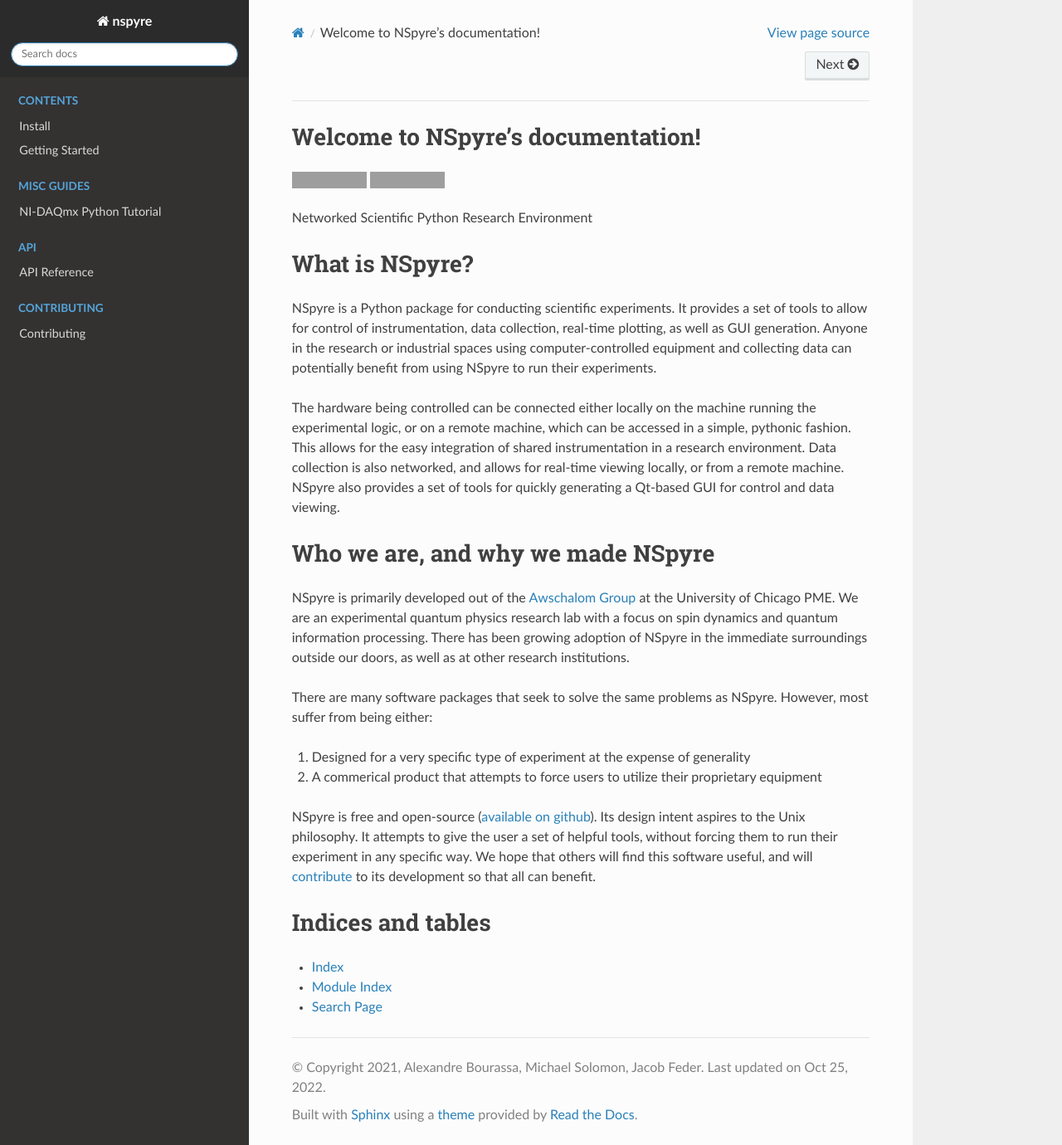
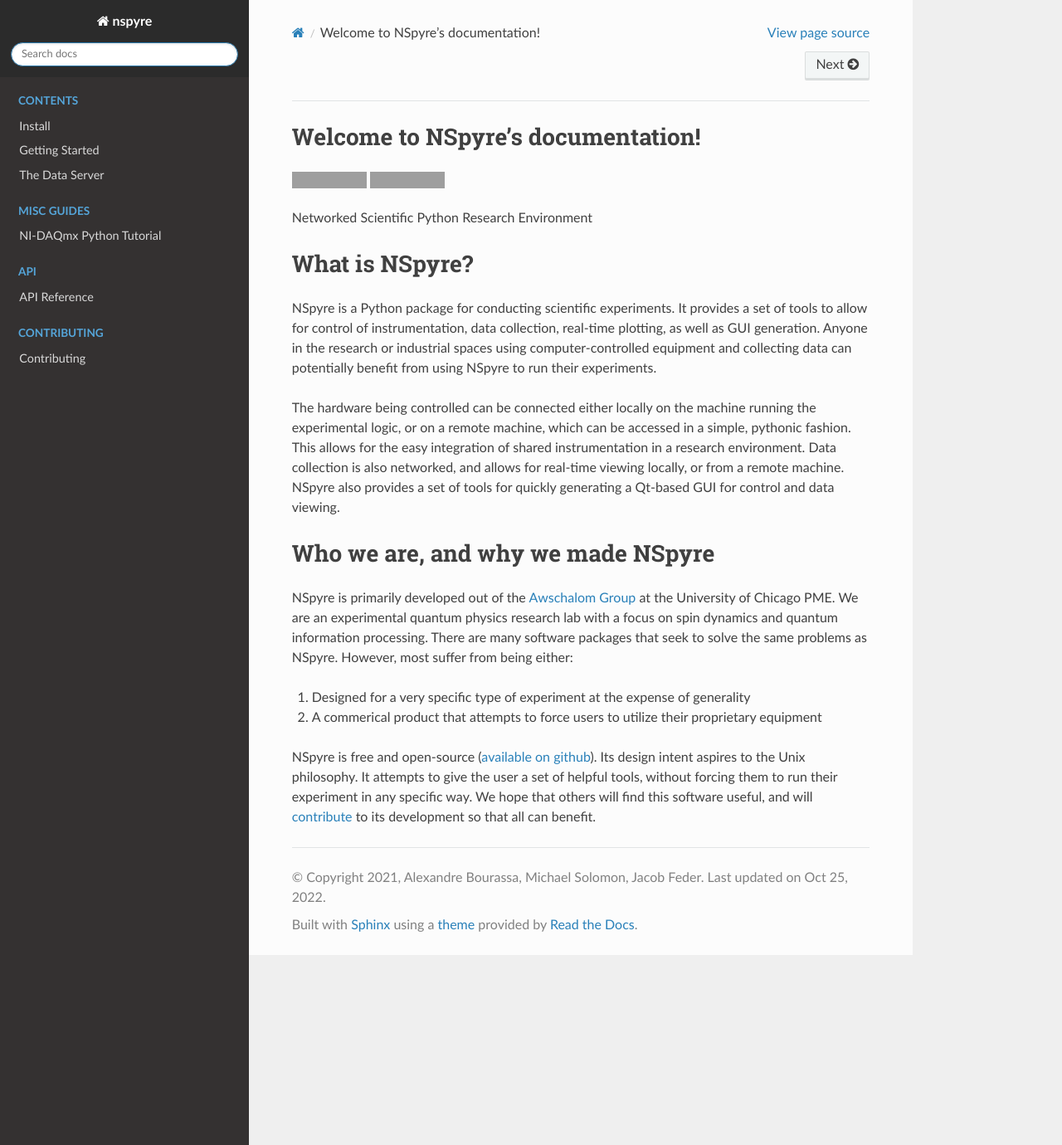
Before and after one commit to nspyre-org/nspyre, a Sphinx documentation site: the page built from docs/source/index.rst, in a window 1280 px wide and 1380 px high. Shown: the whole window at 83% size. Built offline with Sphinx 7.4.7 and the Read the Docs theme 2.0.0, drawn with Linux system fonts in a browser that asks for light colours; grey boxes are pictures that could not be loaded.

Commit message:
update docs

```diff
--- a/docs/source/index.rst
+++ b/docs/source/index.rst
@@ -18,6 +18,7 @@
 
    install
    getting_started
+   data_server
 
 .. toctree::
    :maxdepth: 1
@@ -63,12 +64,9 @@
 NSpyre is primarily developed out of the
 `Awschalom Group <https://pme.uchicago.edu/group/awschalom-group>`__ at the
 University of Chicago PME. We are an experimental quantum physics research lab
-with a focus on spin dynamics and quantum information processing. There has
-been growing adoption of NSpyre in the immediate surroundings outside our
-doors, as well as at other research institutions.
-
-There are many software packages that seek to solve the same problems as
-NSpyre. However, most suffer from being either:
+with a focus on spin dynamics and quantum information processing. There are
+many software packages that seek to solve the same problems as NSpyre. However,
+most suffer from being either:
 
 1. Designed for a very specific type of experiment at the expense of generality
 2. A commerical product that attempts to force users to utilize their proprietary equipment
@@ -80,9 +78,9 @@
 specific way. We hope that others will find this software useful, and will
 :ref:`contribute <contribute>` to its development so that all can benefit.
 
-Indices and tables
-==================
+.. Indices and tables
+.. ==================
 
-* :ref:`genindex`
-* :ref:`modindex`
-* :ref:`search`
+.. * :ref:`genindex`
+.. * :ref:`modindex`
+.. * :ref:`search`
```
Also changed, not shown: docs/source/contributing.rst (+11 -8 lines), docs/source/data_server.rst (added, +95 -0 lines), docs/source/getting_started.rst (+11 -11 lines), docs/source/install.rst (+5 -5 lines).
